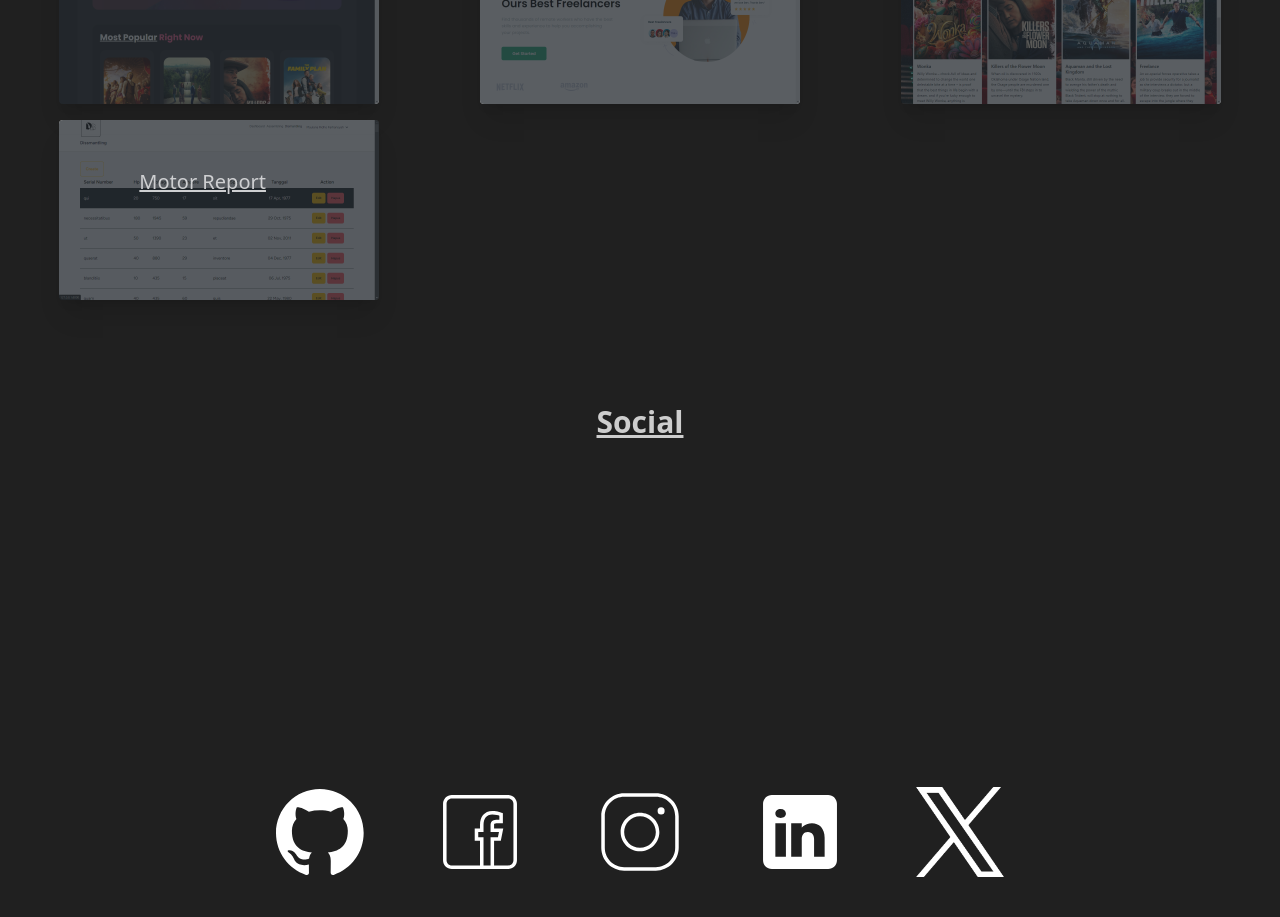
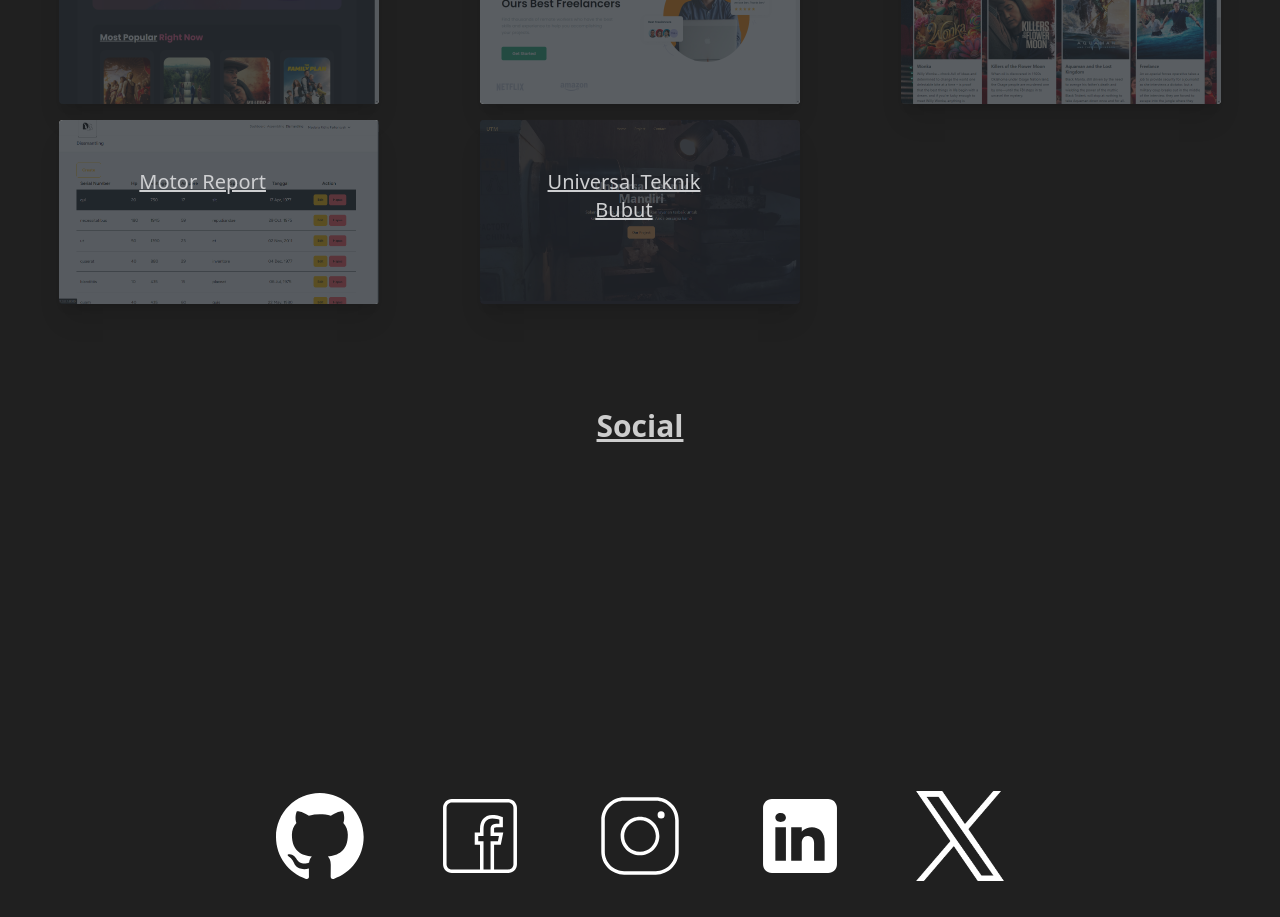
Before and after one commit to doBoi/MaulanaRF, a React (Vite) app: page / in a window 1280 px wide. Shown: the part 1840-2757 px from the top of the page. Built offline with nearby package versions, Linux system fonts and the light colour scheme.

Commit message:
add new portofolio

```diff
--- a/src/components/Portofolio.jsx
+++ b/src/components/Portofolio.jsx
@@ -20,7 +20,7 @@ export default function Portofolio({ portos }) {
                 </div>
                 <div className="collapse-content">
                   <p>{item.desc}</p>
-                  <button className="btn btn-active btn-ghost rounded-md mt-2"><a key={item.link} href={item.link}>Github</a></button>
+                  <button className="btn btn-active btn-ghost rounded-md mt-2"><a key={item.link} href={item.link}>{item.name}</a></button>
                 </div>
               </div>
             </div>
--- a/src/components/Social.jsx
+++ b/src/components/Social.jsx
@@ -22,7 +22,7 @@ export default function Social() {
             <img className="mask mask-squircle w-28 h-auto p-3" src={Instagram} />
           </a>
 
-          <a href="www.linkedin.com/in/marifa13">
+          <a href="https://www.linkedin.com/in/marifa13">
             <img className="mask mask-squircle w-28 h-auto p-3" src={LinkedIn} />
           </a>
 
--- a/src/data/porto.jsx
+++ b/src/data/porto.jsx
@@ -2,6 +2,7 @@ import dafilmLaravel from '../assets/image/porto/Dafilm-laravel.png'
 import dafilmReact from '../assets/image/porto/Dafilm-react.png'
 import laracamp from '../assets/image/porto/Laracamp.png'
 import motorreport from '../assets/image/porto/MotorReport.png'
+import Universalbubut from '../assets/image/porto/Universalbubut.png'
 export default function porto() {
   const datas = [
     {
@@ -28,7 +29,12 @@ export default function porto() {
       desc: 'Motor Report - Sebuah Website Aplikasi yang membantu mendata hasil pekerjaan pada divisi Motor ESP.',
       link: "https://github.com/doBoi/MotorReport.git",
       pict: motorreport
-
+    },
+    {
+      name: "Universal Teknik Bubut",
+      desc: 'Universal Teknik Bubut - Sebuah Website Untuk Memperkenalkan serta mempromosikan Bengkel Bubut.',
+      link: "https://universalbubut.vercel.app/",
+      pict: Universalbubut
     },
   ]
   return datas
```
Also changed, not shown: src/assets/image/porto/Universalbubut.png (added).
